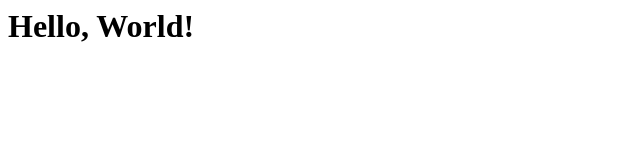
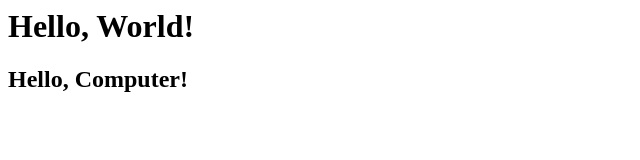
Before and after one commit to ariannajade/ariannajade.github.io, a plain HTML site: page index.html in a window 1280 px wide. Shown: the whole page, without its empty margins (0-640 px from the left). Drawn offline with Linux system fonts and the light colour scheme.

Commit message:
Added computer

```diff
--- a/index.html
+++ b/index.html
@@ -1 +1,3 @@
 <h1>Hello, World!</h1>
+
+<h2>Hello, Computer!</h2>
```
